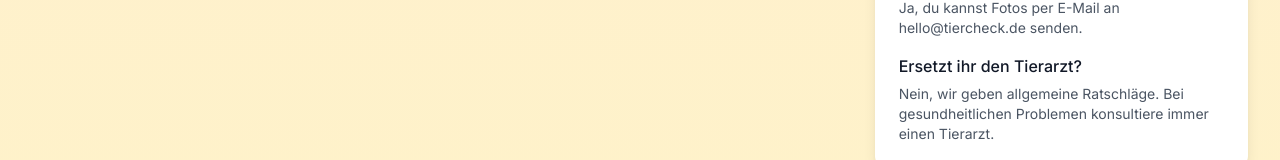
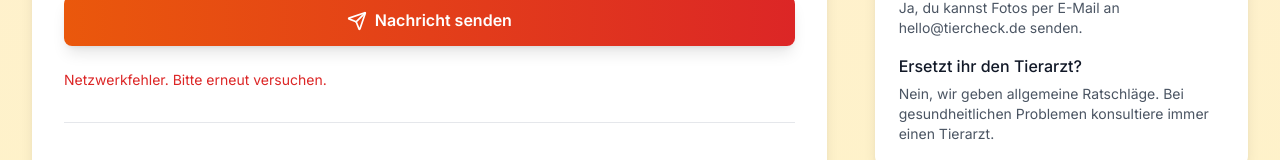
Before and after one commit to FK-Digitals/TierCheckFinaleVersion, a Next.js app in the folder project/: page /contact in a window 1280 px wide. Both pictures are taken after typing "Sample", "name@example.com", "Sample", "Sample" into the empty fields and a click on the button "Nachricht senden". Shown: the part 956-1116 px from the top of the page. Built offline with nearby package versions, Linux system fonts and the light colour scheme; no server answers.

Commit message:
Update ContactForm.tsx

```diff
--- a/project/app/components/ContactForm.tsx
+++ b/project/app/components/ContactForm.tsx
@@ -1,3 +1,5 @@
+'use client';
+
 import { useState } from 'react';
 import { motion } from 'framer-motion';
 import { Mail, Phone, MapPin, Send, CheckCircle } from 'lucide-react';
@@ -20,6 +22,7 @@ export default function ContactForm() {
   });
   const [isSubmitting, setIsSubmitting] = useState(false);
   const [isSubmitted, setIsSubmitted] = useState(false);
+  const [error, setError] = useState<string | null>(null);
 
   const petTypes = [
     'Hund', 'Katze', 'Kaninchen', 'Vogel', 'Hamster', 'Meerschweinchen',
@@ -29,10 +32,20 @@ export default function ContactForm() {
   const handleSubmit = async (e: React.FormEvent) => {
     e.preventDefault();
     setIsSubmitting(true);
+    setError(null);
 
-    // Simulate form submission
-    setTimeout(() => {
-      setIsSubmitting(false);
+    try {
+      const res = await fetch('/api/contact', {
+        method: 'POST',
+        headers: { 'Content-Type': 'application/json' },
+        body: JSON.stringify({
+          ...formData,
+          website: '' // Honeypot
+        }),
+      });
+      const data = await res.json().catch(() => ({}));
+
+      if (res.ok && data?.ok) {
         setIsSubmitted(true);
         // Reset form after 3 seconds
         setTimeout(() => {
@@ -45,7 +58,14 @@ export default function ContactForm() {
             petType: ''
           });
         }, 3000);
-    }, 1500);
+      } else {
+        setError('Senden fehlgeschlagen. Bitte später erneut versuchen.');
+      }
+    } catch (err) {
+      setError('Netzwerkfehler. Bitte erneut versuchen.');
+    } finally {
+      setIsSubmitting(false);
+    }
   };
 
   const handleChange = (e: React.ChangeEvent<HTMLInputElement | HTMLTextAreaElement | HTMLSelectElement>) => {
@@ -81,6 +101,9 @@ export default function ContactForm() {
       </div>
 
       <form onSubmit={handleSubmit} className="space-y-6">
+        {/* Honeypot */}
+        <input type="text" name="website" autoComplete="off" tabIndex={-1} className="hidden" aria-hidden="true" />
+
         <div className="grid grid-cols-1 md:grid-cols-2 gap-6">
           <div>
             <label className="block text-sm font-medium text-gray-700 mb-2">
@@ -181,6 +204,10 @@ export default function ContactForm() {
             </>
           )}
         </motion.button>
+
+        {error && (
+          <p className="text-red-600 text-sm mt-2">{error}</p>
+        )}
       </form>
 
       {/* Contact Info */}
```
Lines whose indentation alone changed are shown as unchanged.
